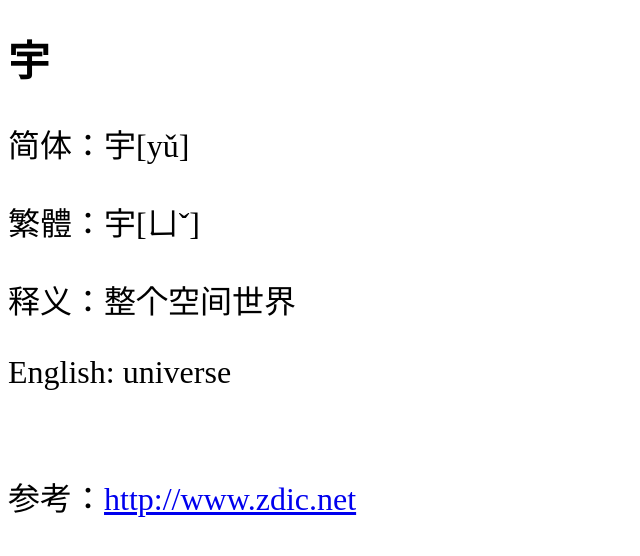
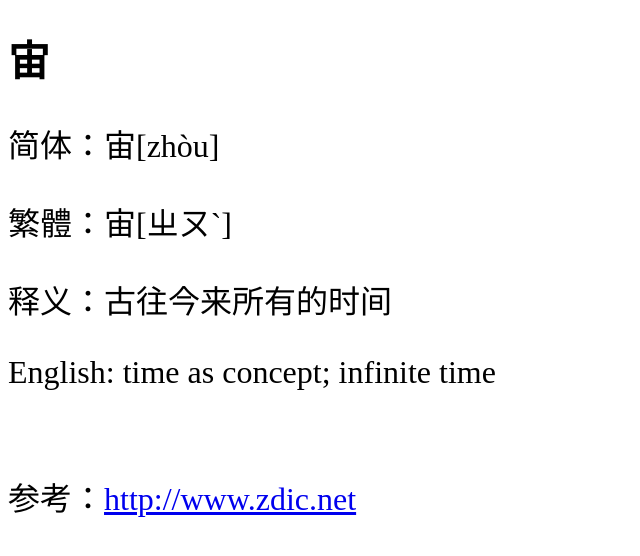
Before and after one commit to shengzhe/livecalligraphy, a Jekyll site: the page built from _posts/2012-08-31-LanTing-97.html, in a window 1280 px wide. Shown: the top 556 px of the page, without its empty margins (0-640 px from the left). Built offline with Jekyll 4.4.1, drawn with Linux system fonts in a browser that asks for light colours; Markdown is read by kramdown in place of the engine named in the settings.

Commit message:
Update 2012-08-31-LanTing-97.html

```diff
--- a/_posts/2012-08-31-LanTing-97.html
+++ b/_posts/2012-08-31-LanTing-97.html
@@ -2,10 +2,10 @@
 layout: default
 title: 兰亭集序第97个字 (97th character of Lan Ting)
 ---
-<h1>宇</h1>
-<p>简体：宇[yǔ]</p>
-<p>繁體：宇[ㄩˇ]</p>
-<p>释义：整个空间世界</p>
-<p>English: universe</p>
+<h1>宙</h1>
+<p>简体：宙[zhòu]</p>
+<p>繁體：宙[ㄓㄡˋ]</p>
+<p>释义：古往今来所有的时间</p>
+<p>English: time as concept; infinite time</p>
 <br/>
-<p>参考：<a href="http://www.zdic.net/zd/zi/ZdicE5ZdicAEZdic87.htm">http://www.zdic.net</a></p>
+<p>参考：<a href="http://www.zdic.net/zd/zi/ZdicE5ZdicAEZdic99.htm">http://www.zdic.net</a></p>
```
